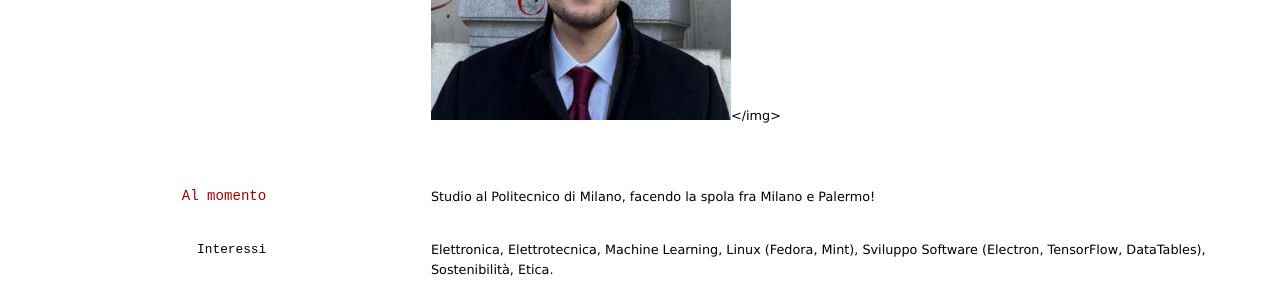
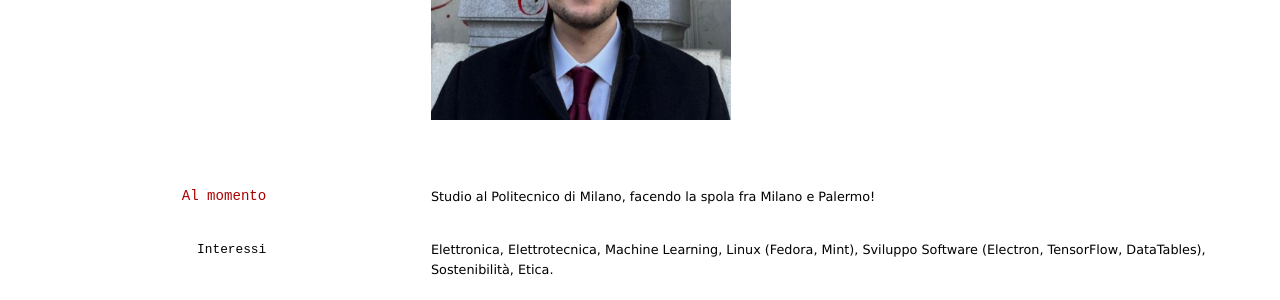
Before and after one commit to Anto26/anto26.github.io, a Jekyll site: the page built from index.md, in a window 1280 px wide. Shown: the part 308-608 px from the top of the page. Built offline with Jekyll 4.4.1, drawn with Linux system fonts in a browser that asks for light colours.

Commit message:
fix index.md

```diff
--- a/index.md
+++ b/index.md
@@ -15,7 +15,7 @@ Studente al Politecnico di Milano
 
 <br>
 
-<img src="photo.jpg" width=300></img>
+<img src="photo.jpg" width=300>
 
 ## Al momento
 
```
